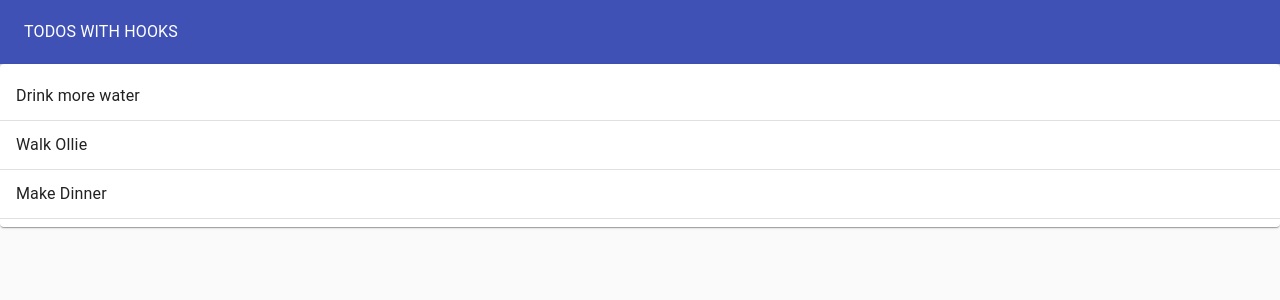
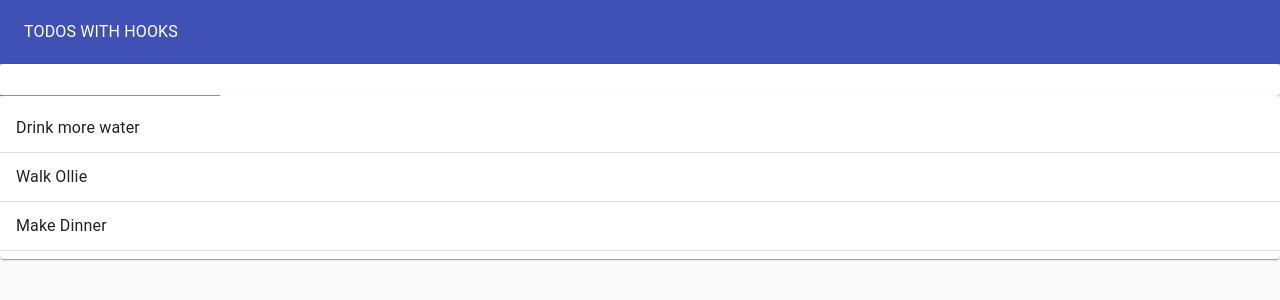
Before and after one commit to branaust/reacttodos, a React (Create React App) app: page / in a window 1280 px wide. Shown: the top 300 px of the page. Built offline with nearby package versions, Linux system fonts and the light colour scheme.

Commit message:
Adding Our Form With Hooks

```diff
--- a/src/TodoApp.js
+++ b/src/TodoApp.js
@@ -5,6 +5,7 @@ import AppBar from "@material-ui/core/AppBar"
 import Toolbar from "@material-ui/core/Toolbar"
 import Grid from "@material-ui/core/Grid"
 import TodoList from './TodoList'
+import TodoForm from './TodoForm'
 
 function TodoApp() {
     const initialTodos = [
@@ -13,6 +14,9 @@ function TodoApp() {
         { id: 3, task: "Make Dinner", completed: false }
     ]
     const [todos, setTodos] = useState(initialTodos)
+    const addTodo = newTodoText => {
+        setTodos([...todos, { id: (todos.length + 1), task: newTodoText, completed: false }])
+    }
 
     return (
         <Paper style={{
@@ -30,6 +34,7 @@ function TodoApp() {
                     </Typography>
                 </Toolbar>
             </AppBar>
+            <TodoForm addTodo={addTodo} />
             <TodoList todos={todos} />
         </Paper>
 
--- /dev/null
+++ b/src/TodoForm.js
@@ -0,0 +1,23 @@
+import React from 'react'
+import Paper from '@material-ui/core/Paper'
+import TextField from '@material-ui/core/TextField'
+import useInputState from './hooks/useInputState'
+
+function TodoForm({ addTodo }) {
+    const [todo, updateTodo, resetTodo] = useInputState("")
+
+    return (
+        <Paper>
+            <form onSubmit={(e) => {
+                e.preventDefault();
+                addTodo(todo);
+                resetTodo()
+            }}>
+                <TextField value={todo} onChange={updateTodo} />
+            </form>
+        </Paper >
+    )
+}
+
+
+export default TodoForm
--- /dev/null
+++ b/src/hooks/useInputState.js
@@ -0,0 +1,14 @@
+/* eslint-disable*/
+import React, { useState } from 'react'
+
+export default initialVal => {
+    const [value, setValue] = useState(initialVal)
+    const handleChange = e => {
+        setValue(e.target.value)
+    };
+    const reset = () => {
+        setValue("")
+    }
+    return [value, handleChange, reset]
+
+}
```
Also changed, not shown: 1 other file (tests, documents, lock files or other folders).
